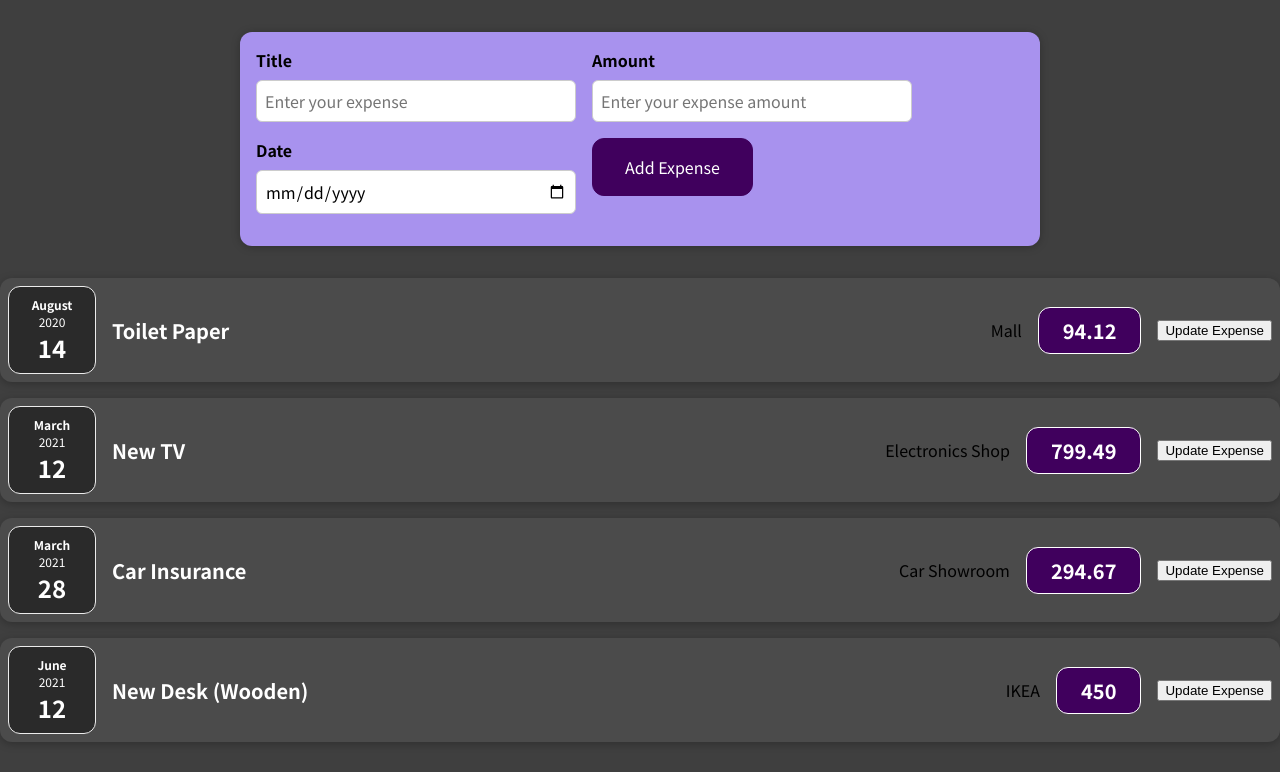
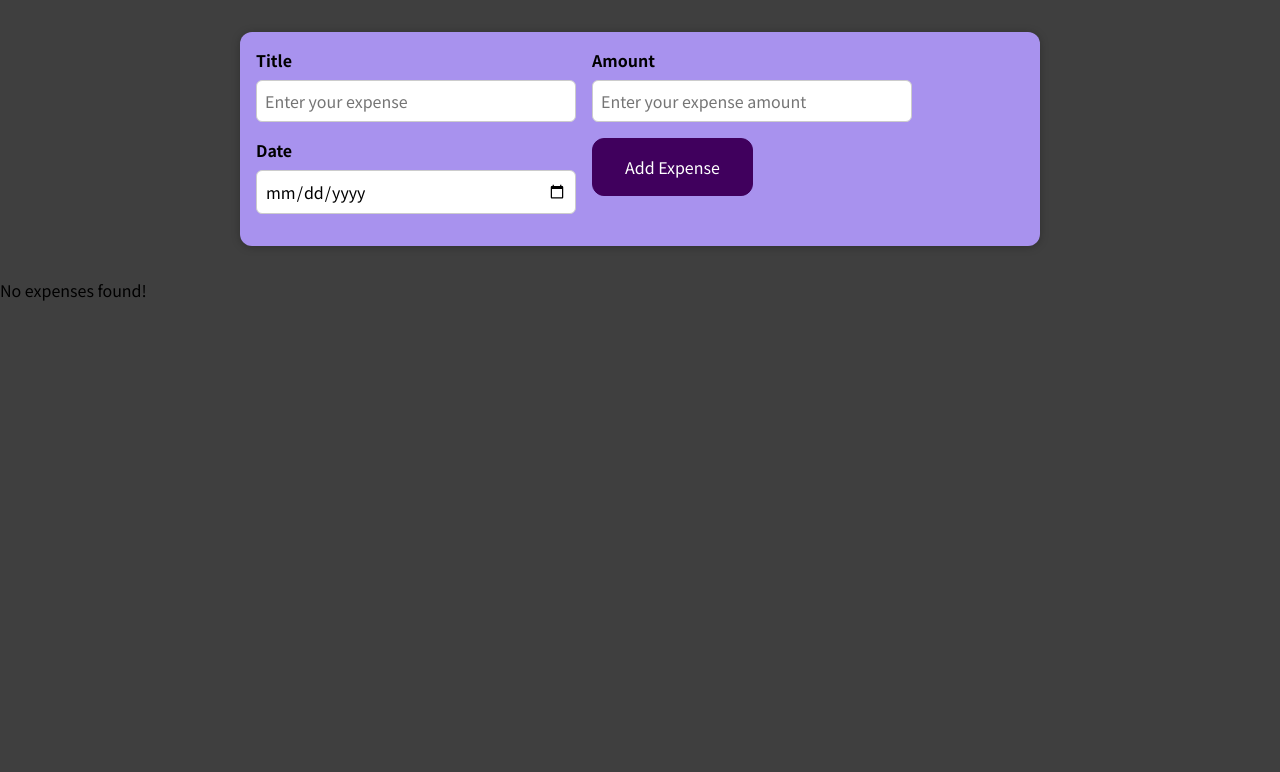
Before and after one commit to MudassirQuraishi/react_task_1, a React (Create React App) app: page / in a window 1280 px wide. Shown: the top 772 px of the page. Built offline with nearby package versions, Linux system fonts and the light colour scheme.

Commit message:
Assignmnet-2 task-8

```diff
--- a/src/App.js
+++ b/src/App.js
@@ -1,42 +1,18 @@
+import { useState } from "react";
 import ExpenseForm from "./components/Expenses/ExpenseForm";
 import ExpenseItem from "./components/Expenses/ExpenseItem";
 
 function App() {
-    const expenses = [
-        {
-            id: "e1",
-            title: "Toilet Paper",
-            amount: 94.12,
-            date: new Date(2020, 7, 14),
-            locationOfExpenditure: "Mall",
-        },
-        {
-            id: "e2",
-            title: "New TV",
-            amount: 799.49,
-            date: new Date(2021, 2, 12),
-            locationOfExpenditure: "Electronics Shop",
-        },
-        {
-            id: "e3",
-            title: "Car Insurance",
-            amount: 294.67,
-            date: new Date(2021, 2, 28),
-            locationOfExpenditure: "Car Showroom",
-        },
-        {
-            id: "e4",
-            title: "New Desk (Wooden)",
-            amount: 450,
-            date: new Date(2021, 5, 12),
-            locationOfExpenditure: "IKEA",
-        },
-    ];
+    const [expenses, setExpenses] = useState([]);
+    const addNewExpense = (expense) => {
+        setExpenses((prevExpenses) => [...prevExpenses, expense]);
+    };
     return (
         <>
-            <ExpenseForm></ExpenseForm>
+            <ExpenseForm onNewExpense={addNewExpense}></ExpenseForm>
             <div>
-                {expenses.map((expense) => (
+                {expenses.length > 0 ? (
+                    expenses.map((expense) => (
                         <ExpenseItem
                             key={expense.id}
                             title={expense.title}
@@ -44,7 +20,10 @@ function App() {
                             date={expense.date}
                             place={expense.locationOfExpenditure}
                         />
-                ))}
+                    ))
+                ) : (
+                    <p>No expenses found!</p>
+                )}
             </div>
         </>
     );
--- a/src/components/Expenses/ExpenseDate.js
+++ b/src/components/Expenses/ExpenseDate.js
@@ -1,9 +1,10 @@
 import "./ExpenseDate.css";
 
 function ExpenseDate(props) {
-    const month = props.date.toLocaleString("en-US", { month: "long" });
-    const year = props.date.getFullYear();
-    const day = props.date.toLocaleString("en-US", { day: "2-digit" });
+    const date = props.date.split("-");
+    const month = date[1];
+    const year = date[0];
+    const day = date[2];
     return (
         <div className='expense-date'>
             <div className='expense-date__month'>{month}</div>
--- a/src/components/Expenses/ExpenseForm.js
+++ b/src/components/Expenses/ExpenseForm.js
@@ -1,10 +1,18 @@
 import "./ExpenseForm.css";
 import InputDiv from "./InputDiv";
 
-const ExpenseForm = () => {
+const ExpenseForm = (props) => {
+    const setFormDetails = (formData) => {
+        const expneses = {
+            ...formData,
+            id: Math.floor(Math.random() * 101),
+        };
+        props.onNewExpense(expneses);
+        console.log(expneses);
+    };
     return (
         <div className='new-expense'>
-            <InputDiv />
+            <InputDiv onFromSubmit={setFormDetails} />
         </div>
     );
 };
--- a/src/components/Expenses/InputDiv.js
+++ b/src/components/Expenses/InputDiv.js
@@ -1,6 +1,6 @@
 import { useState } from "react";
 import "./InputDiv.css";
-const InputDiv = () => {
+const InputDiv = (props) => {
     const [enteredTitle, setTitle] = useState();
     const [enteredAmount, setAmount] = useState();
     const [enteredDate, setDate] = useState();
@@ -21,9 +21,13 @@ const InputDiv = () => {
             date: enteredDate,
         };
         console.log(formDetails);
+        props.onFromSubmit(formDetails);
+        setTitle("");
+        setDate("");
+        setAmount("");
     };
     return (
-        <form>
+        <form onSubmit={submitForm}>
             <div className='new-expense__controls'>
                 <div className='new-expense__control'>
                     <label>Title</label>
@@ -31,6 +35,7 @@ const InputDiv = () => {
                         type={"text"}
                         id={"expense-title"}
                         placeholder={"Enter your expense"}
+                        value={enteredTitle}
                         onChange={changeTitle}
                     />
                 </div>
@@ -40,6 +45,7 @@ const InputDiv = () => {
                         type={"number"}
                         id={"expense-amount"}
                         placeholder={"Enter your expense amount"}
+                        value={enteredAmount}
                         onChange={changeAmount}
                     />
                 </div>
@@ -49,6 +55,7 @@ const InputDiv = () => {
                         type={"date"}
                         id={"expense-date"}
                         placeholder={"Select a date"}
+                        value={enteredDate}
                         onChange={changeDate}
                     />
                 </div>
@@ -56,8 +63,7 @@ const InputDiv = () => {
                     <button
                         type='submit'
                         id='add-expense-button'
-                        className='add-btn'
-                        onSubmit={submitForm}>
+                        className='add-btn'>
                         Add Expense
                     </button>
                 </div>
```
Lines whose indentation alone changed are shown as unchanged.
